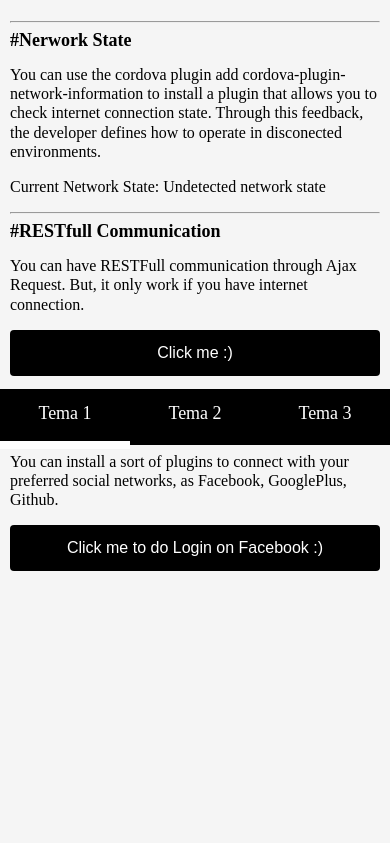
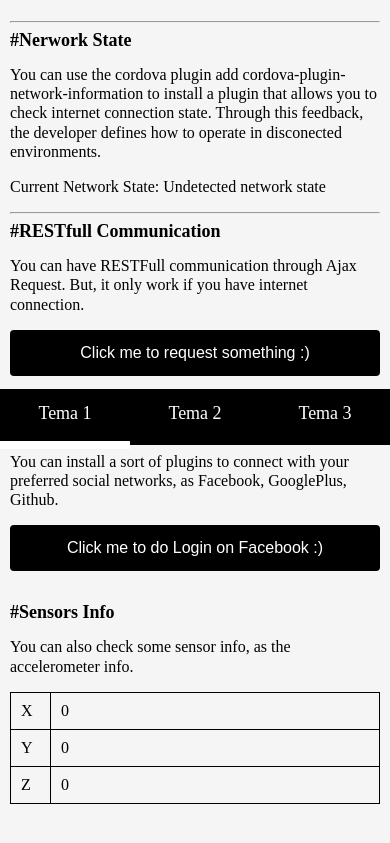
Before and after one commit to HDeiro/cordova-test-app, a website: page www/index.html in a window 390 px wide. Shown: the part 399-1242 px from the top of the page. Before the commit the page ends 1068 px from the top, so only its background shows below. Drawn offline with Linux system fonts and the light colour scheme; some packages are replaced by stand-ins of ours.

Commit message:
Accelerometer reading

```diff
--- a/config.xml
+++ b/config.xml
@@ -24,6 +24,7 @@
     </platform>
     <engine name="android" spec="^6.2.3" />
     <engine name="browser" spec="^4.1.0" />
+    <plugin name="cordova-plugin-device-motion" spec="^1.2.5" />
     <plugin name="cordova-plugin-facebook4" spec="^1.9.1">
         <variable name="APP_ID" value="381485745650996" />
         <variable name="APP_NAME" value="Cordova Test Application" />
--- a/package.json
+++ b/package.json
@@ -12,6 +12,7 @@
     "dependencies": {
         "cordova-android": "^6.2.3",
         "cordova-browser": "^4.1.0",
+        "cordova-plugin-device-motion": "^1.2.5",
         "cordova-plugin-facebook4": "^1.9.1",
         "cordova-plugin-network-information": "^2.0.1",
         "cordova-plugin-whitelist": "^1.3.3"
@@ -23,7 +24,8 @@
             "cordova-plugin-facebook4": {
                 "APP_ID": "381485745650996",
                 "APP_NAME": "Cordova Test Application"
-            }
+            },
+            "cordova-plugin-device-motion": {}
         },
         "platforms": [
             "android",
--- a/sass/_general.scss
+++ b/sass/_general.scss
@@ -79,3 +79,16 @@ h3 {
         display: block !important;
     }
 }
+
+table {
+    width: 100%;
+
+    tr td:first-child {
+        width: 40px;
+    }
+
+    tr td {
+        border: 1px solid black;
+        padding: 10px;
+    }
+}
--- a/www/index.html
+++ b/www/index.html
@@ -69,14 +69,14 @@
                     You can have RESTFull communication through Ajax Request. But, it only work if you have internet connection.
                 </p>
 
-                <button id="ajaxButton">Click me :)</button>
+                <button id="ajaxButton">Click me to request something :)</button>
 
                 <p class="bordered" id="jsonResponse"></p>
 
                 <hr/>
             </section>
             <!-- Conecting with social networks -->
-            <section class="ajax">
+            <section class="facebook">
                 <h3>Conecting to Social Networks</h3>
 
                 <p>
@@ -89,6 +89,30 @@
 
                 <button id="fblogout" class="show-on-facebook-logged" style="display: none">Click me to do Logout on Facebook :)</button>
             </section>
+            <!-- Sensors info -->
+            <section class="sensors">
+                <h3>Sensors Info</h3>
+
+                <p>
+                    You can also check some sensor info, as the accelerometer info.
+                </p>
+
+                <table>
+                    <tr>
+                        <td>X</td>
+                        <td id="xval">0</td>
+                    </tr>
+                    <tr>
+                        <td>Y</td>
+                        <td id="yval">0</td>
+                    </tr>
+                    <tr>
+                        <td>Z</td>
+                        <td id="zval">0</td>
+                    </tr>
+                </table>
+            </section>
+
         </div>
 
         <div class="tab-bar">
--- a/www/js/index.js
+++ b/www/js/index.js
@@ -96,7 +96,6 @@ window.onload = () => {
     //####################################################
     // SOCIAL INTEGRATION (FACEBOOK)
     //####################################################
-
     const facebookButton = $('#fb');
     facebookButton.addEventListener('click', event => {
         facebookConnectPlugin.login(
@@ -125,5 +124,19 @@ window.onload = () => {
         }, error => {
             console.log(error);
         });
-    })
+    });
+
+    //####################################################
+    // SENSORS
+    //####################################################
+    setInterval(() => {
+        navigator.accelerometer.getCurrentAcceleration(
+            success => {
+                $('#xval').innerText = success.x;
+                $('#yval').innerText = success.y;
+                $('#zval').innerText = success.z;
+            },
+            error => console.log(error)
+        );
+    }, 300);
 };
```
Also changed, not shown: www/css/index.css, 1 other file.
